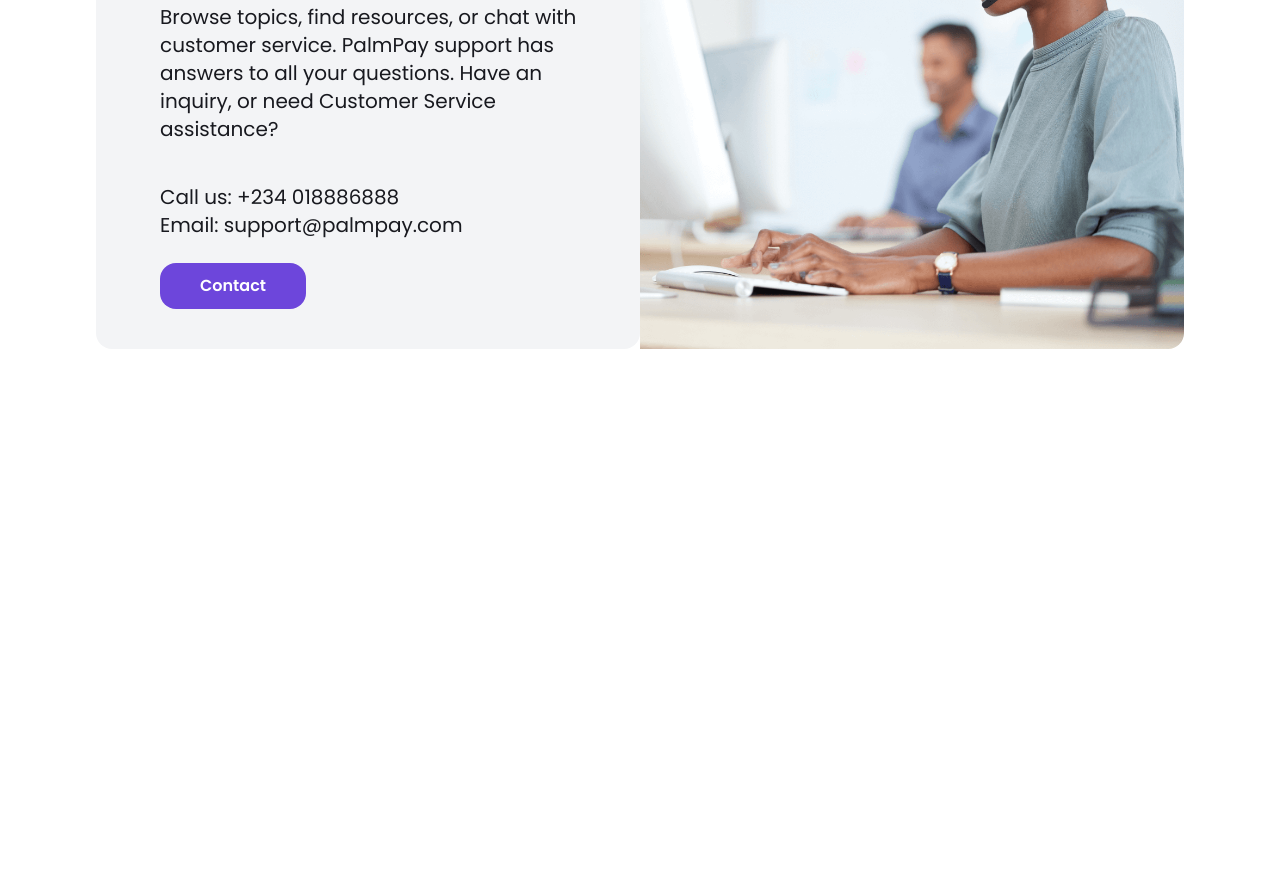
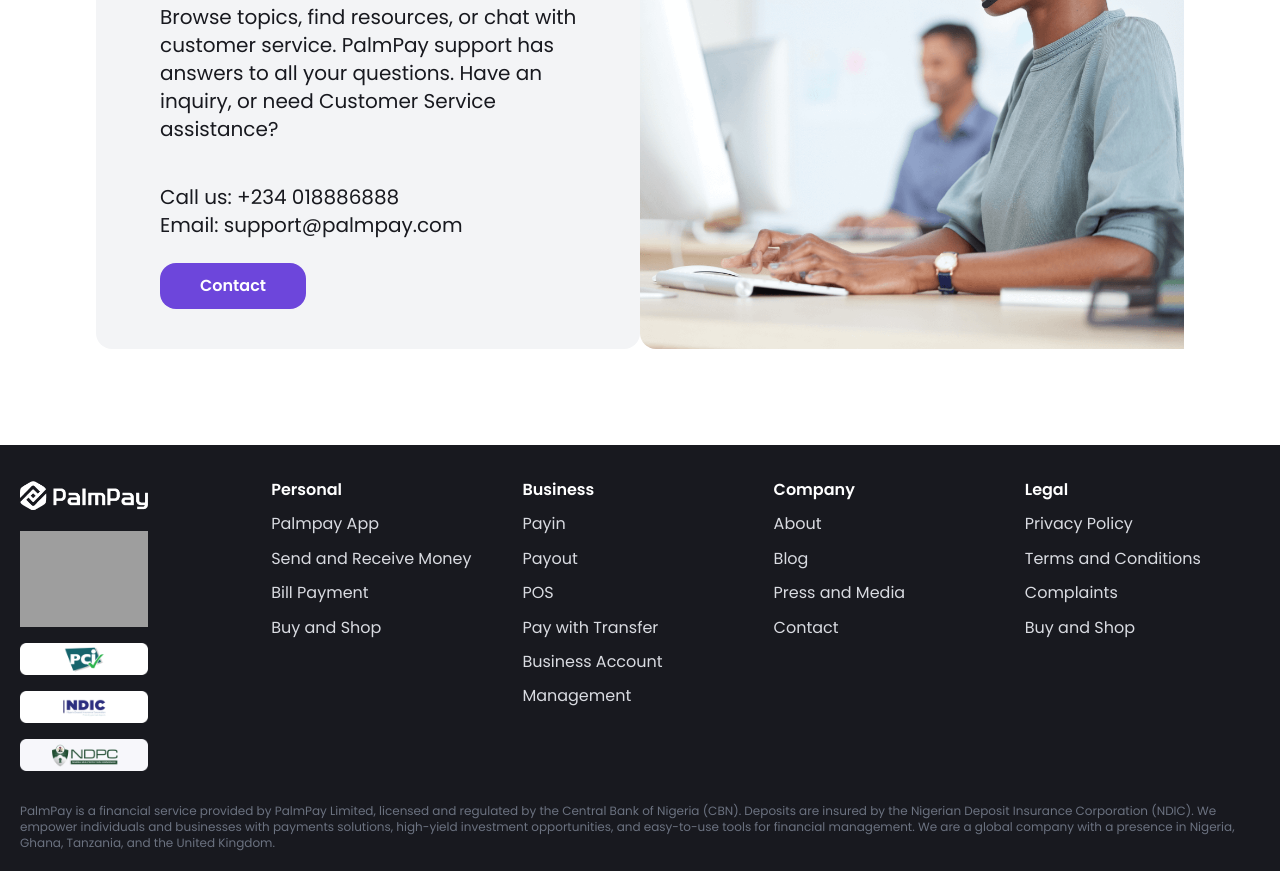
Before and after one commit to just-arizon/Palmpay-clone, a website: page public/index.html in a window 1280 px wide. Shown: the part 3696-4567 px from the top of the page. Before the commit the page ends 4141 px from the top, so only its background shows below. Drawn offline with Linux system fonts and the light colour scheme; grey boxes are pictures that could not be loaded.

Commit message:
Add footer div-element

```diff
--- a/public/index.html
+++ b/public/index.html
@@ -86,7 +86,7 @@
                 <img src="./images/NDIC.png" alt="" class="lg:w-1/2  lg:rounded-tl-2xl lg:rounded-bl-2xl rounded-tl-2xl rounded-tr-2xl">
                 <div class="ndci-elements bg-gray-100  lg:rounded-tr-2xl lg:rounded-br-2xl lg:w-1/2 rounded-bl-2xl rounded-br-2xl lg:pt-32 lg:pl-16 lg:pr-8 pt-10 pb-10 pl-6 pr-6">
                     <div class="text-4xl font-semibold mb-10">Your privacy and security is our top priority</div>
-                    <p class="text-xl">PalmPay is fully licensed as a Mobile Money Operator by CBN, and insured by NDIC. We manage customers' funds in compliance with all application regulations. This means that our more than 30 million users and millions of businesses are protected.</p>
+                    <p class="text-sm lg:text-xl">PalmPay is fully licensed as a Mobile Money Operator by CBN, and insured by NDIC. We manage customers' funds in compliance with all application regulations. This means that our more than 30 million users and millions of businesses are protected.</p>
                 </div>
             </div>
         </div>
@@ -95,21 +95,129 @@
             <div class="flex flex-col lg:flex-row p-4">
                 <div class="ndci-elements bg-gray-100  lg:rounded-tl-2xl lg:rounded-bl-2xl lg:w-1/2 rounded-bl-2xl rounded-br-2xl lg:w-1/2 order-2 lg:order-1 lg:pt-32 lg:pl-16 lg:pr-8 pt-10 pb-10 pl-6 pr-6">
                     <div class="text-4xl font-semibold mb-10">We are happy to help</div>
-                    <p class="text-xl mb-10">Browse topics, find resources, or chat with customer service. PalmPay support has answers to all your questions. Have an inquiry, or need Customer Service assistance?</p>
-                    <p class="text-xl">Call us: +234 018886888
+                    <p class="text-sm lg:text-xl mb-10">Browse topics, find resources, or chat with customer service. PalmPay support has answers to all your questions. Have an inquiry, or need Customer Service assistance?</p>
+                    <p class="text-sm lg:text-xl">Call us: +234 018886888
 </p>
-<p class="text-xl">
+<p class="text-sm lg:text-xl">
     Email: support@palmpay.com</p>
 
     <div class="mt-6">
         <button class="bg-purple-500 py-3.5 px-10 contact-btn text-white text-normal font-semibold rounded-2xl">Contact</button>
     </div>
                 </div>
-                <img src="./images/HelpCenter.png" alt="" class=" lg:rounded-tr-2xl lg:rounded-br-2xl rounded-tl-2xl rounded-tr-2xl lg:w-1/2 order-1 lg:order-2">
+                <img src="./images/HelpCenter.png" alt="" class=" lg:w-1/2  lg:rounded-tl-2xl lg:rounded-bl-2xl rounded-tl-2xl rounded-tr-2xl order-1 lg:order-2">
             </div>
         </div>
 
+
+
+        <div class="footer p-5">
+            <div></div>
+            <div class="grid md:grid-cols-5  sm:grid-cols-1 gap-4">
+                <div class="w-full">
+                    <ul class="gap-4 flex flex-col pt-4 pb-8">
+                        <li>
+                            <img src="./images/logoLight.c6470eab.png" alt="" class="w-32">
+                        </li>
+                        <li><img src="https://www.palmpay.com/_next/static/media/centralBank.e14647d7.png?w=256&q=100
+                            " alt="" class="w-32"></li>
+                        <li>
+                            <img src="./images/PCI.png" alt="" class="w-32">
+                        </li>
+                        <li>
+                            <img src="./images/NDICwhite.png" alt="" class="w-32">
+                        </li>
+                        <li>
+                            <img src="./images/NDPC.png" alt="" class="w-32">
+                        </li>
+                    </ul>
+                </div>
+                <div>
+                    <ul class ="gap-4 flex flex-col pt-4 pb-8">
+                        <li class ="text-white font-semibold">
+                            Personal
+                        </li>
+                        <li class ="text-white footer-links">Palmpay App</li>
+                        <li class ="text-white footer-links">
+                            Send and Receive Money
+                        </li>
+                        <li class ="text-white footer-links">
+                           Bill Payment
+                        </li>
+                        <li class ="text-white footer-links">
+                            Buy and Shop
+                        </li>
+                    </ul>
+                </div>
+                <div>
+                    <ul class ="gap-4 flex flex-col pt-4 pb-8">
+                        <li class ="text-white font-semibold">
+                            Business
+                        </li>
+                        <li class ="footer-links">Payin</li>
+                        <li class ="footer-links">
+                            Payout
+                        </li>
+                        <li class ="footer-links">
+                           POS
+                        </li>
+                        <li class ="footer-links">
+                            Pay with Transfer
+                        </li>
+                        <li class ="footer-links">
+                            Business Account
+                        </li>
+                        <li class ="footer-links">
+                            Management
+                        </li>
+                    </ul>
+                </div>
+                <div>
+                    <ul class ="gap-4 flex flex-col pt-4 pb-8">
+                        <li class ="text-white font-semibold">
+                            Company
+                        </li>
+                        <li class ="text-white footer-links">About</li>
+                        <li class ="text-white footer-links">
+                            Blog
+                        </li>
+                        <li class ="text-white footer-links">
+                           Press and Media
+                        </li>
+                        <li class ="text-white footer-links">
+                            Contact
+                        </li>
+                    </ul>
+                </div>
+                <div>
+                    <ul class ="gap-4 flex flex-col pt-4 pb-8">
+                        <li class ="text-white font-semibold">
+                            Legal
+                        </li>
+                        <li class ="text-white footer-links">Privacy Policy</li>
+                        <li class ="text-white footer-links">
+                            Terms and Conditions
+                        </li>
+                        <li class ="text-white footer-links">
+                           Complaints
+                        </li>
+                        <li class ="text-white footer-links">
+                            Buy and Shop
+                        </li>
+                    </ul>
+                </div>
+
+            </div>
+
+            <div class="flex justify-center">
+                <p class="text-xs text-gray-500">PalmPay is a financial service provided by PalmPay Limited, licensed and regulated by the Central Bank of Nigeria (CBN). Deposits are insured by the Nigerian Deposit Insurance Corporation (NDIC). We empower individuals and businesses with payments solutions, high-yield investment opportunities, and easy-to-use tools for financial management. We are a global company with a presence in Nigeria, Ghana, Tanzania, and the United Kingdom.</p>
+            </div>
+
+            <div></div>
+           </div>
    </main>
+
+
 </body>
 
 
--- a/src/styles.css
+++ b/src/styles.css
@@ -357,7 +357,8 @@
   [hidden] {
     display: none;
   }
- .sector__parent{
+ .sector__parent,
+ .footer{
   background: #18191F;
  }
  .linear-gradient{
@@ -383,3 +384,6 @@
 .contact-btn{
   background: #6d46db;
 }
+.footer-links{
+  color: #d9dbe1;
+}
```
Also changed, not shown: public/styles.css.
